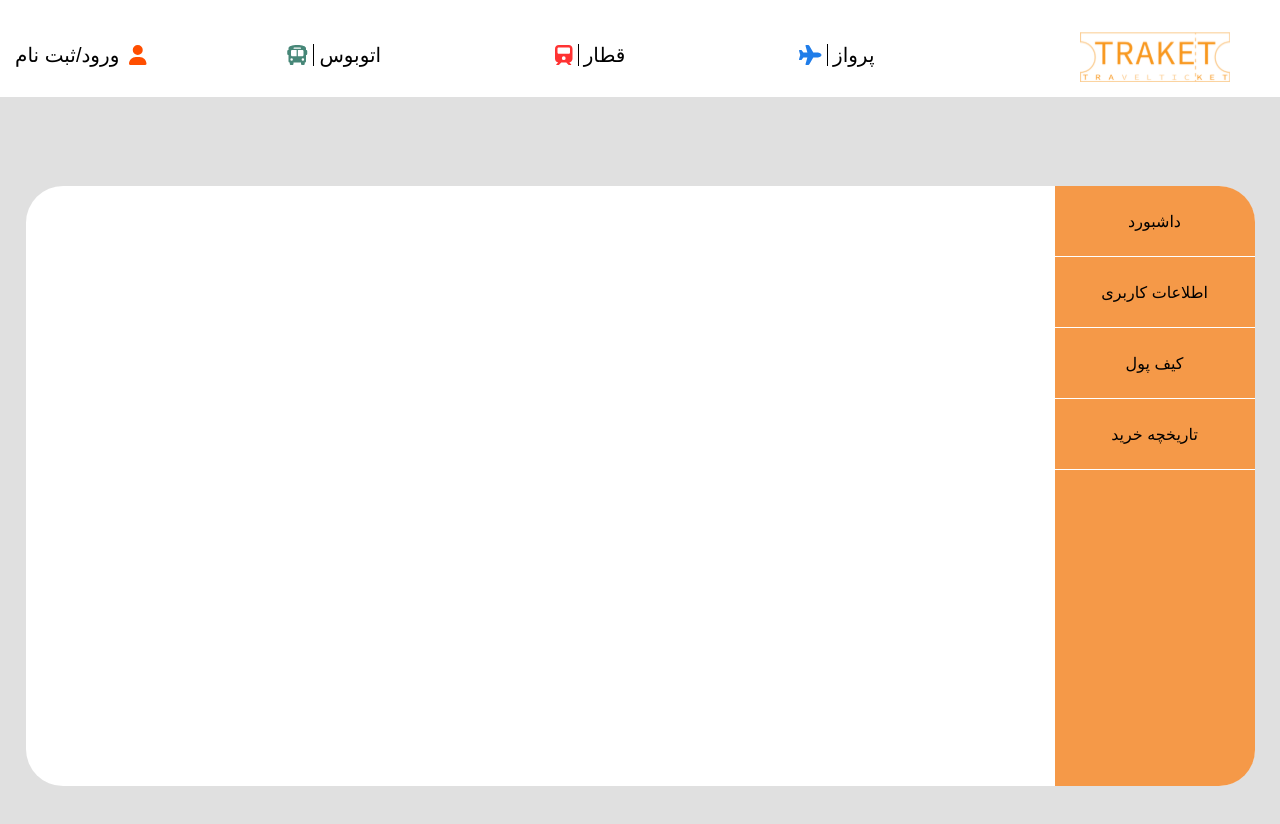
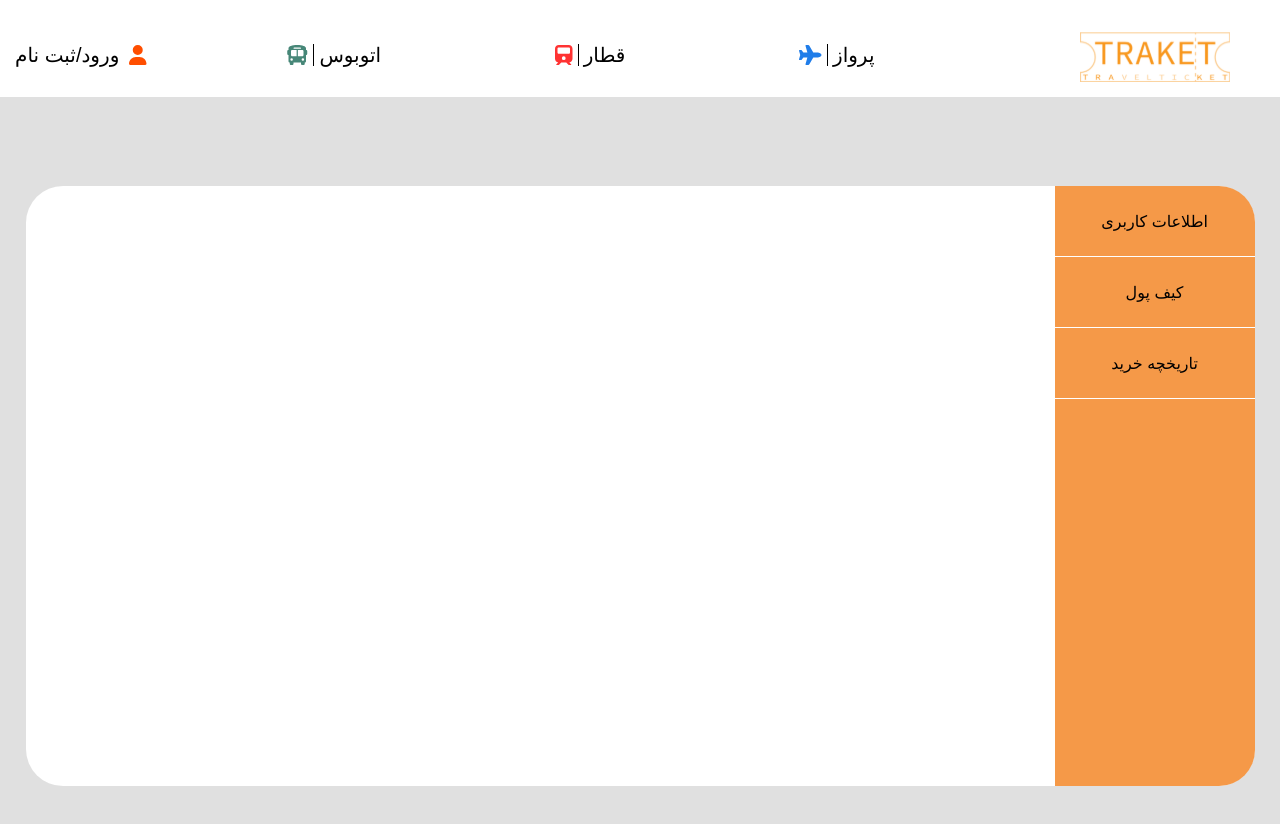
Before and after one commit to Alireza-Al/ticket-reservation-system, a React (Create React App) app: page /dashboard in a window 1280 px wide. Shown: the top 824 px of the page. Built offline with nearby package versions, Linux system fonts and the light colour scheme; a small style sheet from the web is missing.

Commit message:
dashboard and dashboard menu bugs fixed

```diff
--- a/src/pages/dashboard/Dashboard.jsx
+++ b/src/pages/dashboard/Dashboard.jsx
@@ -1,27 +1,21 @@
-import React, { useEffect, useState } from 'react'
+import React, { useState } from 'react'
 import DashboardMenu from './dashboardMenu/DashboardMenu'
 
 function Dashboard() {
 
     const [active, setActive] = useState({
-        dahsboard: false,
         userData: false,
         pocket: false,
         history: false
     })
 
-    const changeActivation = (detail) => {
+    const changeActivation = (state) => {
         setActive({
-            dashboard : detail.dashboard,
-            userData : detail.userData,
-            pocket : detail.pocket,
-            history : detail.history,
+            userData : state.userData,
+            pocket : state.pocket,
+            history : state.history,
         })
     }
-
-    useEffect(() => {
-        console.log(active);
-    }, [active])
 
     return (
         <div className='dashboard-container'> {/* the container of the dashboard page */}
--- a/src/pages/dashboard/dashboardMenu/DashboardMenu.jsx
+++ b/src/pages/dashboard/dashboardMenu/DashboardMenu.jsx
@@ -11,37 +11,24 @@ function DashboardMenu(props) {
 
     return (
         <div className="dashboard-menu"> {/*The menu with orange color on the right of dashboard*/}
-            <div className="dashboard-item"
+            <div
+                className="dashboard-item"
                 onClick={() => {
                     setState({
-                        dashboard: true,
-                        userData: false,
-                        pocket: false,
-                        history: false
-                    })
-                }}
-                style={{ backgroundColor: state.dashboard ? '#FF4E00' : 'initial', borderRadius: '0px 36px 0px 0px' }}>
-                {/* whenever each state is true the color will change by the click */}
-                <span>
-                    داشبورد
-                </span>
-            </div>
-            <div className="dashboard-item"
-                onClick={() => {
-                    setState({
-                        dahsboard: false,
                         userData: true,
                         pocket: false,
                         history: false
                     })
                 }}
-                style={{ backgroundColor: state.userData ? '#FF4E00' : 'initial' }}>
+                style={{ backgroundColor: state.userData ? '#FF4E00' : 'initial', borderRadius: '0px 36px 0px 0px' }}>
                 {/* whenever each state is true the color will change by the click */}
                 <span>
                     اطلاعات کاربری
                 </span>
             </div>
-            <div className="dashboard-item" onClick={() => {
+            <div
+                className="dashboard-item"
+                onClick={() => {
                     setState({
                         dahsboard: false,
                         userData: false,
@@ -55,10 +42,10 @@ function DashboardMenu(props) {
                     کیف پول
                 </span>
             </div>
-            <div className="dashboard-item"
+            <div
+                className="dashboard-item"
                 onClick={() => {
                     setState({
-                        dahsboard: false,
                         userData: false,
                         pocket: false,
                         history: true
```
Lines whose indentation alone changed are shown as unchanged.
